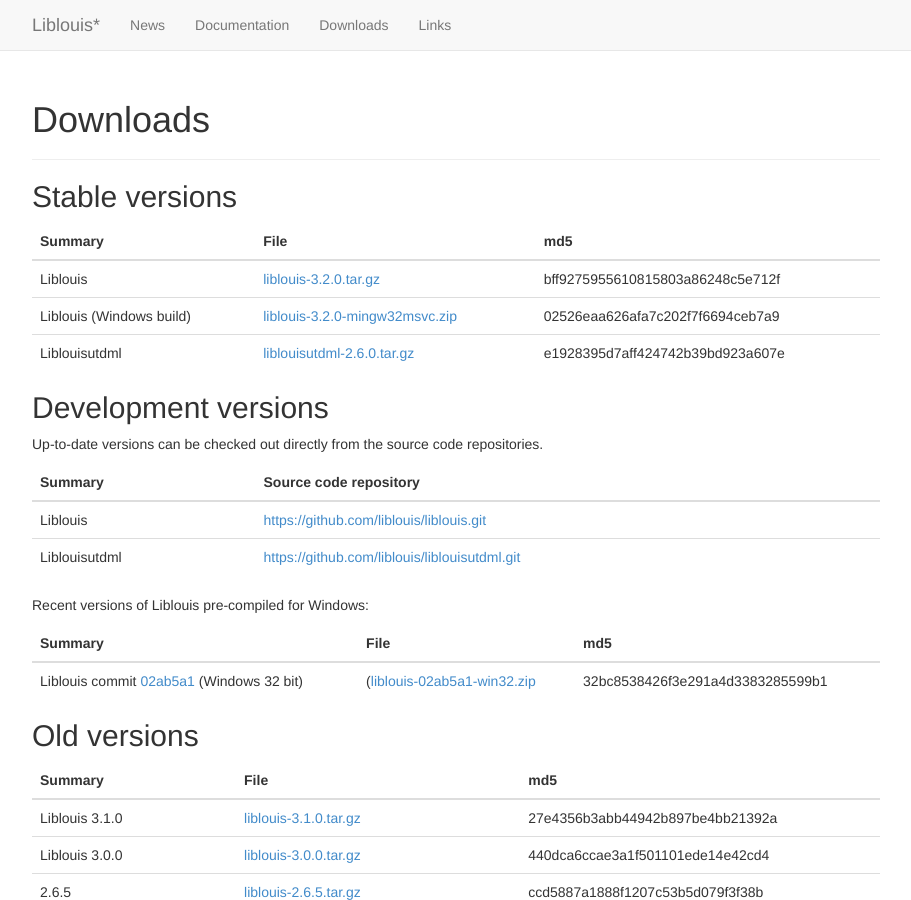
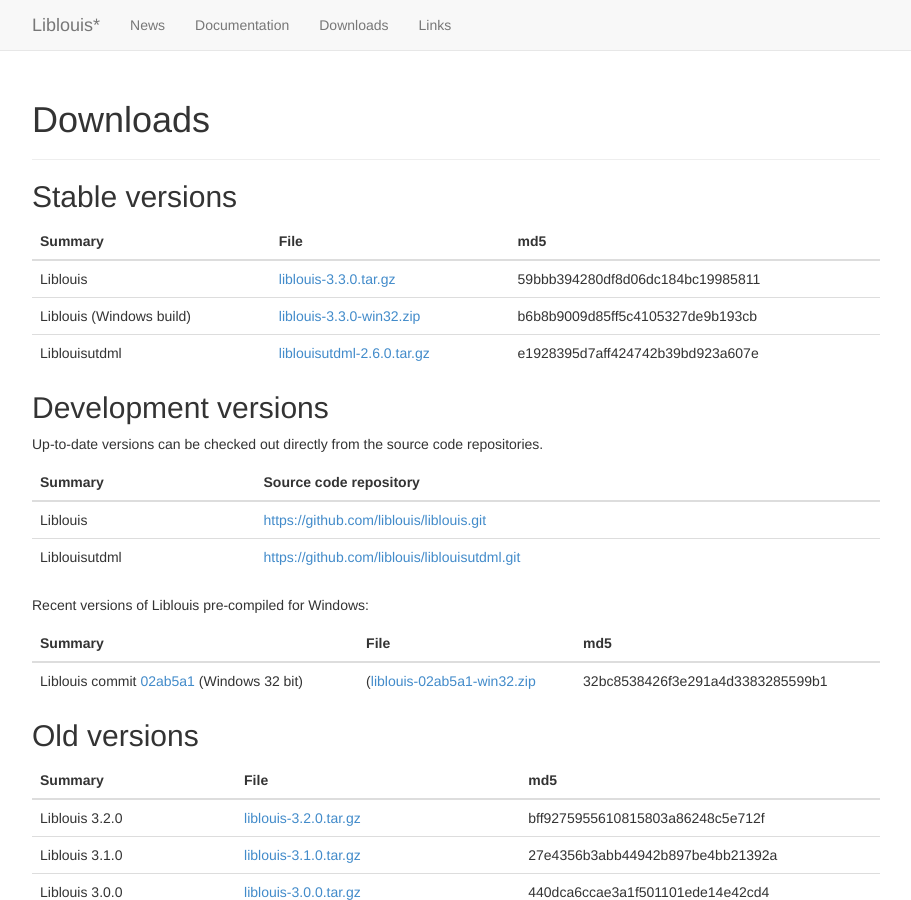
Before and after one commit to liblouis/liblouis.github.io, a Jekyll site: the page built from downloads/index.md, in a window 1280 px wide and 900 px high. Shown: the whole window, without its empty margins (38-949 px from the left). Built offline with Jekyll 4.4.1, drawn with Linux system fonts in a browser that asks for light colours.

Commit message:
Add announcement for new release

```diff
--- a/downloads/index.md
+++ b/downloads/index.md
@@ -6,8 +6,8 @@
 
 |Summary|File|md5|
 |---------|
-|Liblouis|[liblouis-3.2.0.tar.gz](https://github.com/liblouis/liblouis/releases/download/v3.2.0/liblouis-3.2.0.tar.gz)|bff9275955610815803a86248c5e712f|
-|Liblouis (Windows build)|[liblouis-3.2.0-mingw32msvc.zip](https://github.com/liblouis/liblouis/releases/download/v3.2.0/liblouis-mingw32msvc.zip)|02526eaa626afa7c202f7f6694ceb7a9|
+|Liblouis|[liblouis-3.3.0.tar.gz](https://github.com/liblouis/liblouis/releases/download/v3.3.0/liblouis-3.3.0.tar.gz)|59bbb394280df8d06dc184bc19985811|
+|Liblouis (Windows build)|[liblouis-3.3.0-win32.zip](https://github.com/liblouis/liblouis/releases/download/v3.3.0/liblouis-3.3.0-win32.zip)|b6b8b9009d85ff5c4105327de9b193cb|
 |Liblouisutdml|[liblouisutdml-2.6.0.tar.gz](https://github.com/liblouis/liblouisutdml/releases/download/v2.6.0/liblouisutdml-2.6.0.tar.gz)|e1928395d7aff424742b39bd923a607e|
 {: .table}
 
@@ -33,6 +33,7 @@
 
 |Summary|File|md5|
 |---------|
+|Liblouis 3.2.0|[liblouis-3.2.0.tar.gz](https://github.com/liblouis/liblouis/releases/download/v3.2.0/liblouis-3.2.0.tar.gz)|bff9275955610815803a86248c5e712f|
 |Liblouis 3.1.0|[liblouis-3.1.0.tar.gz](https://github.com/liblouis/liblouis/releases/download/v3.1.0/liblouis-3.1.0.tar.gz)|27e4356b3abb44942b897be4bb21392a|
 |Liblouis 3.0.0|[liblouis-3.0.0.tar.gz](https://github.com/liblouis/liblouis/releases/download/v3.0.0/liblouis-3.0.0.tar.gz)|440dca6ccae3a1f501101ede14e42cd4|
 |2.6.5|[liblouis-2.6.5.tar.gz](https://github.com/liblouis/liblouis/releases/download/v2.6.5/liblouis-2.6.5.tar.gz)|ccd5887a1888f1207c53b5d079f3f38b|
```
Also changed, not shown: _posts/2017-9-4-release-3.3.0.md (added, +57 -0 lines).
